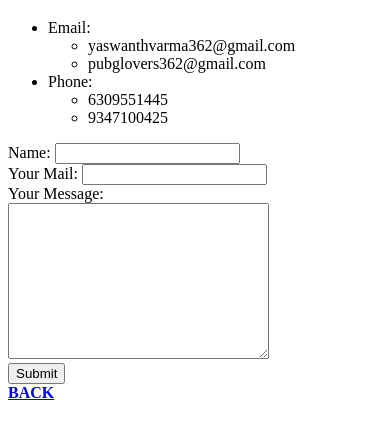
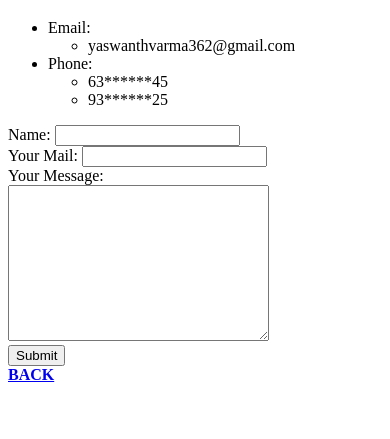
Before and after one commit to YaswanthVarma362/cv, a plain HTML site: page contact.html in a window 390 px wide. Shown: the part 61-500 px from the top of the page. Drawn offline with Linux system fonts and the light colour scheme.

Commit message:
masked phone numbers

```diff
--- a/contact.html
+++ b/contact.html
@@ -12,15 +12,14 @@
         <li>Email:</li>
         <ul>
             <li>yaswanthvarma362@gmail.com</li>
-            <li>pubglovers362@gmail.com</li>
         </ul>
         <li>Phone:</li>
         <ul>
-            <li>6309551445</li>
-            <li>9347100425</li>
+            <li>63******45</li>
+            <li>93******25</li>
         </ul>
     </ul>
-    <form action="mailto:yaswanthvarma6318@gmail.com" method="post" enctype="text/plain">
+    <form action="mailto:yaswanthvarma362@gmail.com" method="post" enctype="text/plain">
         <label for="">Name: </label>
         <input type="text" name="name:"><br>
         <label for="">Your Mail:</label>
```
